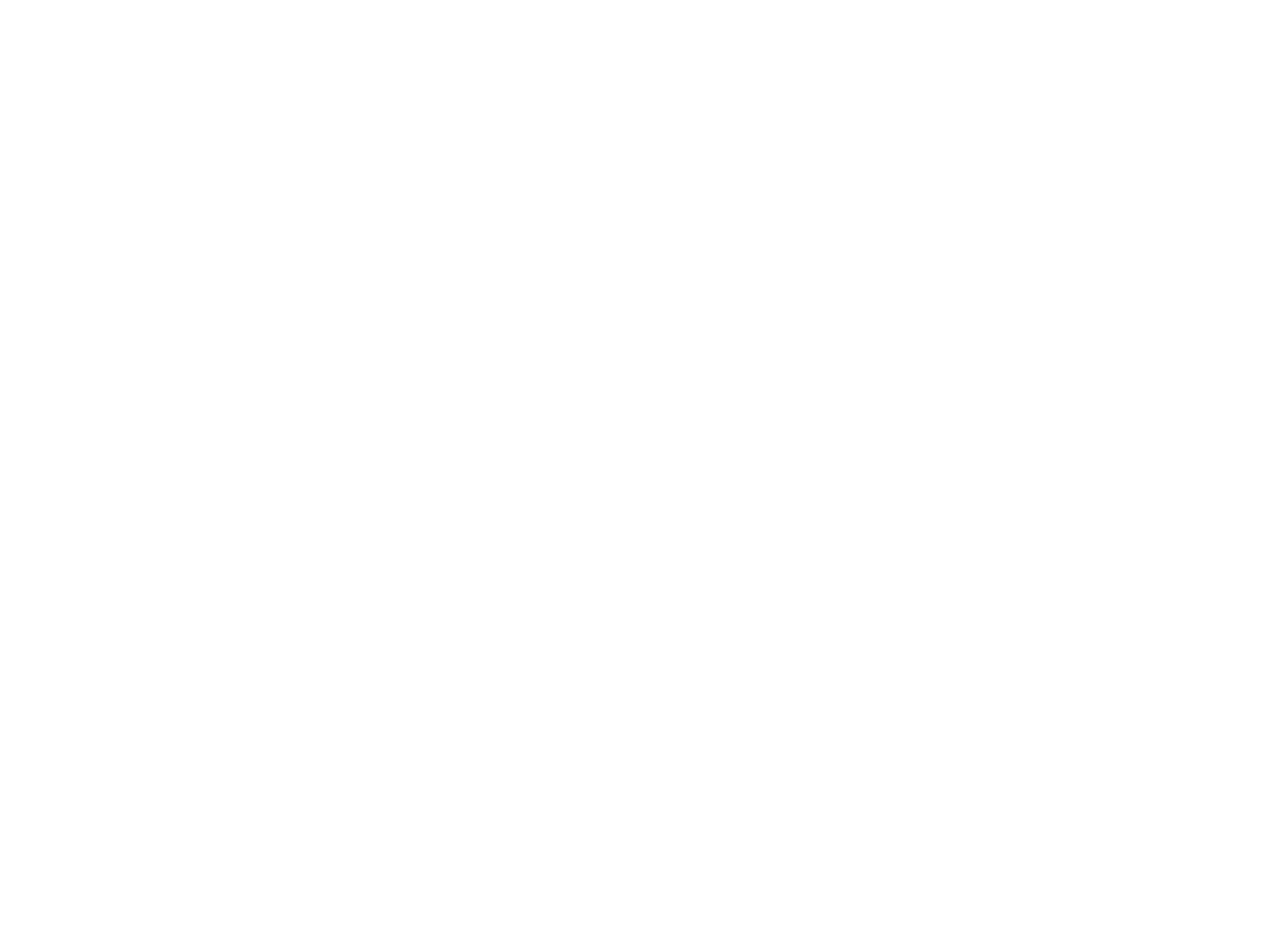
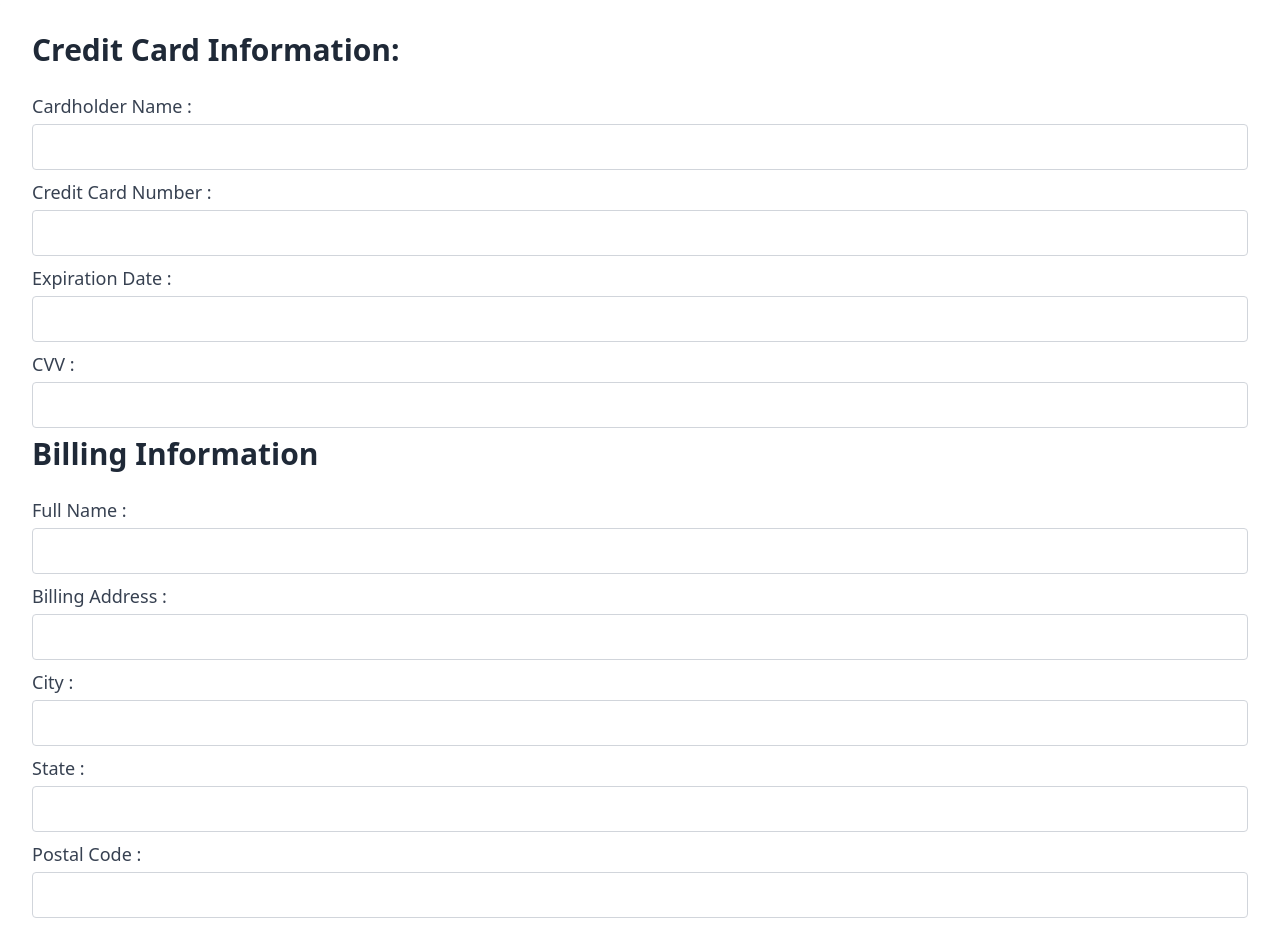
Before and after one commit to ahmedlabib02/Lebo-and-Co, a React (Create React App) app in the folder bankingapp/: page /CreditCardBills in a window 1280 px wide. Shown: the top 930 px of the page. Before the commit the page ends 800 px from the top, so only its background shows below. Built offline with nearby package versions, Linux system fonts and the light colour scheme.

Commit message:
Credit Card bills and Contact added

```diff
--- a/bankingapp/src/App.js
+++ b/bankingapp/src/App.js
@@ -8,6 +8,8 @@ import OpenAccount from './Pages/OpenAccount';
 import CloseAccount from './Pages/CloseAccount';
 import Bills from './Pages/Bills';
 import LivingBills from './Pages/LivingBills';
+import CreditCardBills from './Pages/CreditCardBills';
+import Contact from './Pages/Contact';
 
 
 function App(){
@@ -43,6 +45,12 @@ function App(){
         <Route path="/LivingBills">
         <LivingBills/>
         </Route>
+        <Route path="/CreditCardBills">
+        <CreditCardBills/>
+        </Route>
+        <Route path="/Contact">
+        <Contact/>
+        </Route>
 
   </div>);
 }
--- /dev/null
+++ b/bankingapp/src/ContactStyle.css
@@ -0,0 +1,30 @@
+.input-field {
+    display: block;
+    width: 100%;
+    padding: 8px;
+    margin-top: 5px;
+    border: 1px solid #ccc;
+    border-radius: 4px;
+  }
+
+  .submit-button {
+    display: flex;
+    align-items: center;
+    justify-content: center;
+    background-color: #f00;
+    color: #fff;
+    font-weight: bold;
+    padding: 8px 16px;
+    border: none;
+    border-radius: 4px;
+    margin-top: 16px;
+    cursor: pointer;
+  }
+
+  .submit-button:hover {
+    background-color: #c00;
+  }
+
+  .submit-icon {
+    margin-right: 8px;
+  }
--- a/bankingapp/src/Pages/Contact.js
+++ b/bankingapp/src/Pages/Contact.js
@@ -0,0 +1,83 @@
+import React, { useState } from 'react';
+//import 'BankingAPP/src/ContactStyle.css';
+import { FaInfo, FaTimes, FaFolderOpen, FaCashRegister, FaFileInvoice, FaFileInvoiceDollar, FaCreditCard,FaAddressBook } from 'react-icons/fa';
+function Contact(){
+
+    const [requirements, setRequirements] = useState({
+        Name: '',
+        Mail: '',
+        Message: '',
+
+      });
+
+      const [ContactStatus, setContactStatus] = useState('');
+
+      const handleChange = (e) => {
+        const { name, value } = e.target;
+        setRequirements((prevRequirements) => ({
+          ...prevRequirements,
+          [name]: value,
+        }));
+      };
+
+      const handleSubmit = () => {
+
+        setContactStatus('Thank you!  Your request has been sent');
+
+        console.log('Requirements saved:', requirements);
+      };
+
+      return (
+        <div className="p-8 bg-white rounded-lg shadow-lg">
+          <h2 className="text-3xl  text-gray-800 mb-6">We look forward to your message:</h2>
+          <div>
+            <label className="block text-lg text-gray-700 mb-2">
+             Name :
+              <input
+                type="text"
+                name="Name"
+                value={requirements.Name}
+                onChange={handleChange}
+                className="block w-full rounded border border-gray-300 py-2 px-3 mt-1"
+              />
+            </label>
+            <label className="block text-lg text-gray-700 mb-2">
+            Mail :
+              <input
+                type="text"
+                name="Mail"
+                value={requirements.Mail}
+                onChange={handleChange}
+                className="block w-full rounded border border-gray-300 py-2 px-3 mt-1"
+              />
+            </label>
+            <label className="block text-lg text-gray-700 mb-2">
+            Message:
+              <input
+                type="text"
+                name="Message"
+                value={requirements.Message}
+                onChange={handleChange}
+                className="block w-full rounded border border-gray-300 py-2 px-3 mt-1"
+              />
+            </label>
+
+          </div>
+          {ContactStatus && (
+        <p className="text-green-500 text-lg mb-2">{ContactStatus}</p>
+      )}
+      <button
+        className="flex items-center justify-center bg-red-500 hover:bg-red-700 text-white font-bold py-2 px-4 rounded mt-6"
+        onClick={handleSubmit}
+      >
+        <FaAddressBook className="SubmitContact" />
+         Submit
+      </button><br /><br />
+      <h2 className="text-3xl  text-gray-800 mb-6">M. +201006003124 <br />
+T.  +201021655603 <br />
+hello@Lebo&Co.eg</h2>
+    </div>
+  );
+}
+
+export default Contact;
--- /dev/null
+++ b/bankingapp/src/Pages/CreditCardBills.js
@@ -0,0 +1,158 @@
+import React, { useState } from 'react';
+import { FaInfo, FaTimes, FaFolderOpen, FaCashRegister, FaFileInvoice, FaFileInvoiceDollar, FaCreditCard } from 'react-icons/fa';
+function CreditCardBills(){
+
+    const [requirements, setRequirements] = useState({
+        Name: '',
+        CreditCardNumber: '',
+        Expirationdate: '',
+        CVV: '',
+        Fullname: '',
+        Billingaddress: '',
+        City: '',
+        State: '',
+        Postalcode:'',
+        Paymentdate:'',
+        Paymentmethod:'',
+      });
+
+      const [paymentStatus, setPaymentStatus] = useState('');
+
+      const handleChange = (e) => {
+        const { name, value } = e.target;
+        setRequirements((prevRequirements) => ({
+          ...prevRequirements,
+          [name]: value,
+        }));
+      };
+
+      const handlePay = () => {
+
+        setPaymentStatus('Payment Successful');
+
+        console.log('Requirements saved:', requirements);
+      };
+
+      return (
+        <div className="p-8 bg-white rounded-lg shadow-lg">
+          <h2 className="text-3xl font-bold text-gray-800 mb-6">Credit Card Information:</h2>
+          <div>
+            <label className="block text-lg text-gray-700 mb-2">
+            Cardholder Name :
+              <input
+                type="text"
+                name="Name"
+                value={requirements.Name}
+                onChange={handleChange}
+                className="block w-full rounded border border-gray-300 py-2 px-3 mt-1"
+              />
+            </label>
+            <label className="block text-lg text-gray-700 mb-2">
+            Credit Card Number :
+              <input
+                type="text"
+                name="CreditCardNumber"
+                value={requirements.CreditCardNumber}
+                onChange={handleChange}
+                className="block w-full rounded border border-gray-300 py-2 px-3 mt-1"
+              />
+            </label>
+            <label className="block text-lg text-gray-700 mb-2">
+            Expiration Date :
+              <input
+                type="text"
+                name="Expirationdate"
+                value={requirements.Expirationdate}
+                onChange={handleChange}
+                className="block w-full rounded border border-gray-300 py-2 px-3 mt-1"
+              />
+            </label>
+            <label className="block text-lg text-gray-700 mb-2">
+            CVV :
+              <input
+                type="text"
+                name="CVV"
+                value={requirements.CVV}
+                onChange={handleChange}
+                className="block w-full rounded border border-gray-300 py-2 px-3 mt-1"
+              />
+            </label>
+            <h2 className="text-3xl font-bold text-gray-800 mb-6">Billing Information</h2>
+            <label className="block text-lg text-gray-700 mb-2">
+            Full Name :
+              <input
+                type="text"
+                name="Fullname"
+                value={requirements.Fullname}
+                onChange={handleChange}
+                className="block w-full rounded border border-gray-300 py-2 px-3 mt-1"
+              />
+            </label>
+            <label className="block text-lg text-gray-700 mb-2">
+            Billing Address :
+              <input
+                type="text"
+                name="Billingaddress"
+                value={requirements.Billingaddress}
+                onChange={handleChange}
+                className="block w-full rounded border border-gray-300 py-2 px-3 mt-1"
+              />
+            </label>
+            <label className="block text-lg text-gray-700 mb-2">
+            City :
+              <input
+                type="text"
+                name="City"
+                value={requirements.City}
+                onChange={handleChange}
+                className="block w-full rounded border border-gray-300 py-2 px-3 mt-1"
+              />
+            </label>
+            <label className="block text-lg text-gray-700 mb-2">
+            State :
+              <input
+                type="text"
+                name="State"
+                value={requirements.State}
+                onChange={handleChange}
+                className="block w-full rounded border border-gray-300 py-2 px-3 mt-1"
+              />
+            </label>
+            <label className="block text-lg text-gray-700 mb-2">
+            Postal Code :
+              <input
+                type="text"
+                name="Postalcode"
+                value={requirements.Postalcode}
+                onChange={handleChange}
+                className="block w-full rounded border border-gray-300 py-2 px-3 mt-1"
+              />
+            </label>
+            <h2 className="text-3xl font-bold text-gray-800 mb-6">Payment Details</h2>
+
+            <label className="block text-lg text-gray-700 mb-2">
+            Payment Date (The date when you want the payment to be processed) :
+              <input
+                type="date"
+                name="Paymentdate"
+                value={requirements.Paymentdate}
+                onChange={handleChange}
+                className="block w-full rounded border border-gray-300 py-2 px-3 mt-1"
+              />
+            </label>
+          </div>
+          {paymentStatus && (
+        <p className="text-green-500 text-lg mb-2">{paymentStatus}</p>
+      )}
+      <button
+        className="flex items-center justify-center bg-red-500 hover:bg-red-700 text-white font-bold py-2 px-4 rounded mt-6"
+        onClick={handlePay}
+      >
+        <FaFileInvoiceDollar className="Payment" />
+        Pay
+      </button>
+    </div>
+  );
+}
+
+export default CreditCardBills;
--- a/bankingapp/src/Pages/LivingBills.js
+++ b/bankingapp/src/Pages/LivingBills.js
@@ -66,6 +66,7 @@ function LivingBills() {
             <option value="WaterBills">Water Bills</option>
             <option value="ElectricityBills">Electricity Bills</option>
             <option value="TelephoneBills">Telephone Bills</option>
+            <option value="GasBills">Gas Bills</option>
           </select>
         </label>
         <label className="block text-lg text-gray-700 mb-2">
```
